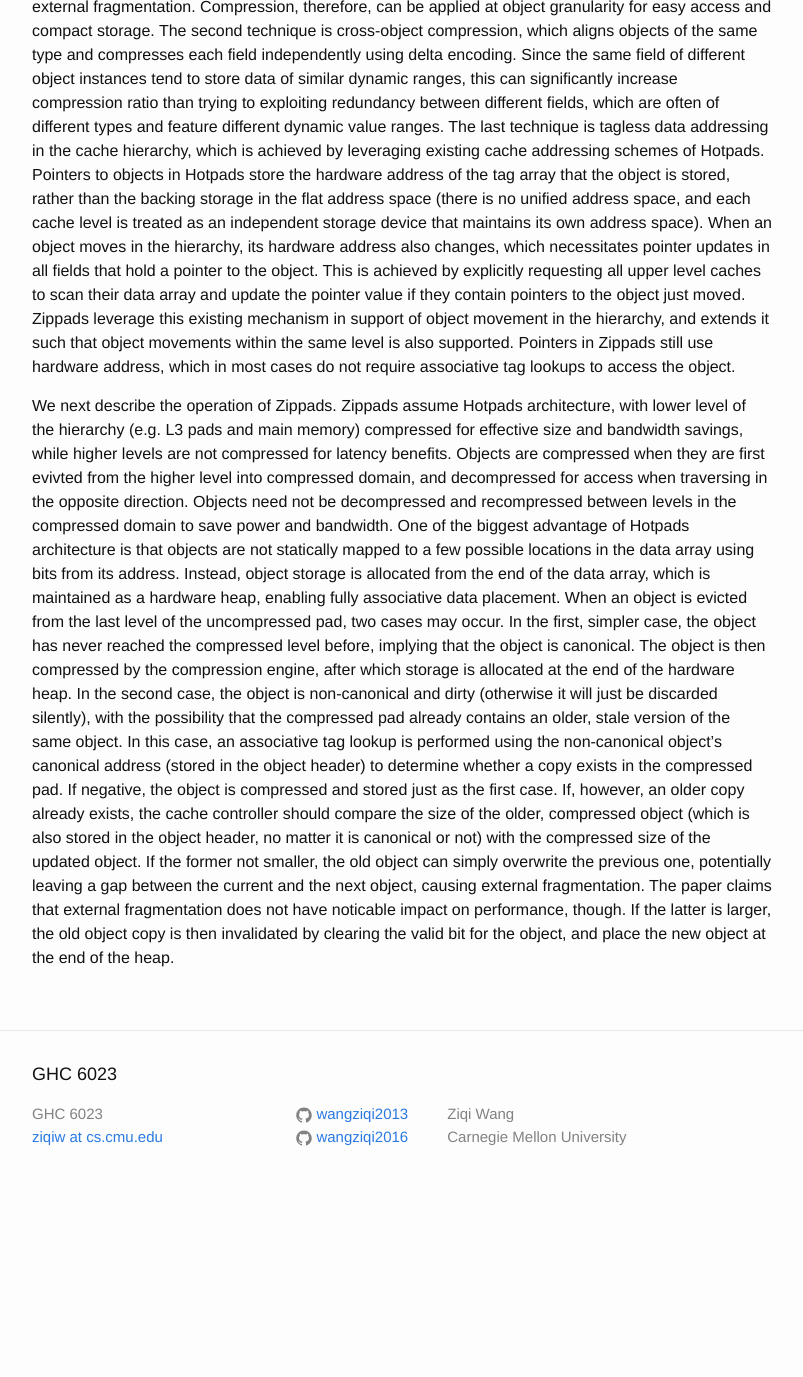
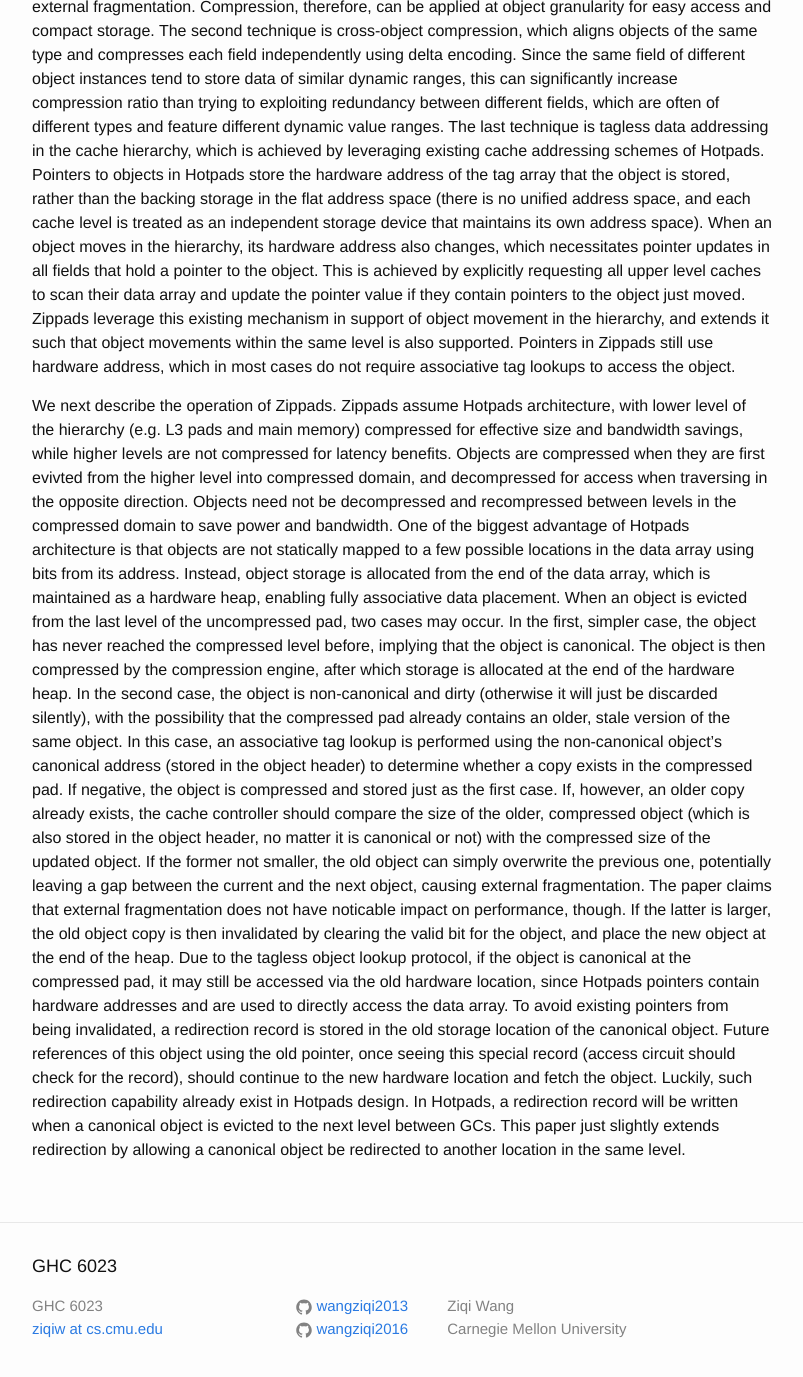
Before and after one commit to wangziqi2013/wangziqi2013.github.io, a Jekyll site: the page built from _posts/2020-07-11-zippads-coco.markdown, in a window 1280 px wide and 1400 px high, scrolled down 1907 px. Shown: the top 1377 px of the window, without its empty margins (238-1041 px from the left). Built offline with Jekyll 4.4.1, drawn with Linux system fonts in a browser that asks for light colours; before the commit the page ends 3115 px from its top, so only the background shows below that.

Commit message:
Adding rewriting

```diff
--- a/_posts/2020-07-11-zippads-coco.markdown
+++ b/_posts/2020-07-11-zippads-coco.markdown
@@ -104,3 +104,11 @@ updated object. If the former not smaller, the old object can simply overwrite t
 a gap between the current and the next object, causing external fragmentation. The paper claims that external fragmentation
 does not have noticable impact on performance, though. If the latter is larger, the old object copy is then invalidated
 by clearing the valid bit for the object, and place the new object at the end of the heap.
+Due to the tagless object lookup protocol, if the object is canonical at the compressed pad, it may still be accessed
+via the old hardware location, since Hotpads pointers contain hardware addresses and are used to directly access the
+data array. To avoid existing pointers from being invalidated, a redirection record is stored in the old storage
+location of the canonical object. Future references of this object using the old pointer, once seeing this special
+record (access circuit should check for the record), should continue to the new hardware location and fetch the object.
+Luckily, such redirection capability already exist in Hotpads design. In Hotpads, a redirection record will be written
+when a canonical object is evicted to the next level between GCs. This paper just slightly extends redirection
+by allowing a canonical object be redirected to another location in the same level.
```
